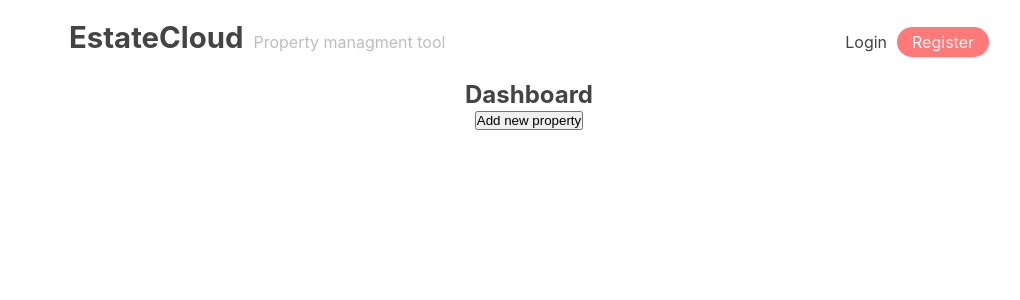
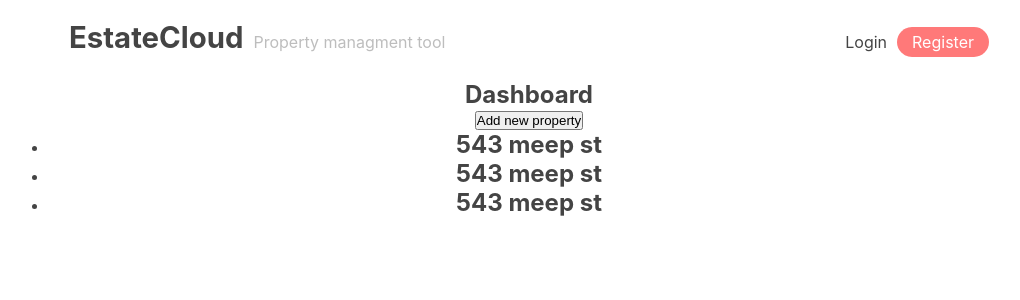
Before and after one commit to nataliesun/estatecloud-app, a React (Create React App) app: page /dashboard in a window 1280 px wide. Shown: the top 300 px of the page, without its empty margins (111-1131 px from the left). Built offline with nearby package versions, Linux system fonts and the light colour scheme.

Commit message:
static dashboard with property list items

```diff
--- a/src/components/NewPropertyForm/NewPropertyForm.js
+++ b/src/components/NewPropertyForm/NewPropertyForm.js
@@ -1,18 +1,42 @@
 import React, { Component } from 'react';
 import DateRangePicker from '@wojtekmaj/react-daterange-picker'
+import PropertyContext from '../../contexts/PropertyContext';
 
 import './NewPropertyForm.scss'
 
 class NewPropertyForm extends Component {
+  static contextType = PropertyContext
+
   state = {
     date: [new Date(), new Date()],
   }
 
   onDateChange = date => this.setState({ date })
 
+  handleSubmit = ev => {
+    ev.preventDefault()
+
+    const { address, city, state, status, rent_price, initial_price, mortgage_payment } = ev.target;
+
+    const newProperty = {
+      address: address.value,
+      city: city.value,
+      state: state.value,
+      status: status.value,
+      rent_price: rent_price.value,
+      initial_price: initial_price.value,
+      mortgage_payment: mortgage_payment.value
+    }
+
+    this.context.addProperty(newProperty)
+
+    this.props.history.push('/dashboard')
+
+  }
+
   render() {
     return (
-      <form className="NewPropertyForm">
+      <form className="NewPropertyForm" onSubmit={this.handleSubmit}>
         <div className="input-section">
           <label htmlFor="address">Address: </label>
           <input type="text" name="address" placeholder="321 Awesome Ave." required />
@@ -25,11 +49,26 @@ class NewPropertyForm extends Component {
 
         <div className="input-section">
           <label htmlFor="available">Available</label>
-          <input type="radio" name="available" />
+          <input
+            type="radio"
+            value="available"
+            id="available"
+            name="status"
+          />
           <label htmlFor="rented">Rented</label>
-          <input type="radio" name="rented" />
+          <input
+            type="radio"
+            value="rented"
+            id="rented"
+            name="status"
+          />
           <label htmlFor="occupied">Occupied</label>
-          <input type="radio" name="occupied" />
+          <input
+            type="radio"
+            value="occupied"
+            id="occupied"
+            name="status"
+          />
         </div>
 
         <div className="date-range">
@@ -41,15 +80,15 @@ class NewPropertyForm extends Component {
 
         <div className="input-section">
           <label htmlFor="rent-price">Rent price:</label>
-          <input type="number" name="rent-price" placeholder="2000" />
+          <input type="number" name="rent_price" placeholder="2000" />
 
 
-          <label htmlFor="intial-price">Inital price:</label>
-          <input type="number" name="intial-price" placeholder="1000000" />
+          <label htmlFor="intial-price">Initial price:</label>
+          <input type="number" name="initial_price" placeholder="1000000" />
 
 
           <label htmlFor="mortgage-payment">Mortgage payment: </label>
-          <input type="number" name="mortgage-payment" placeholder="1500" />
+          <input type="number" name="mortgage_payment" placeholder="1500" />
         </div>
 
         <div className="submit-buttons">
--- /dev/null
+++ b/src/components/PropertyList/PropertyList.js
@@ -0,0 +1,31 @@
+import React, { Component } from 'react';
+import PropertyListItem from '../../components/PropertyListItem/PropertyListItem'
+import PropertyContext from '../../contexts/PropertyContext';
+
+import properties from '../../components/dummyProperties'
+
+class PropertyList extends Component {
+  static contextType = PropertyContext
+
+  componentDidMount() {
+
+    this.context.setProperties(properties.properties)
+  }
+
+  renderProperties = () => {
+    const { properties } = this.context
+    return properties.map((property, index) => {
+      return <PropertyListItem key={index}{...property} />
+    })
+  }
+
+  render() {
+    return (
+      <ul className="PropertyList">
+        {this.context.properties.length && this.renderProperties()}
+      </ul>
+    );
+  }
+}
+
+export default PropertyList;
--- /dev/null
+++ b/src/components/PropertyListItem/PropertyListItem.js
@@ -0,0 +1,13 @@
+import React, { Component } from 'react';
+
+class PropertyListItem extends Component {
+  render() {
+    return (
+      <li>
+        <h2>{this.props.address}</h2>
+      </li>
+    );
+  }
+}
+
+export default PropertyListItem;
--- /dev/null
+++ b/src/components/dummyProperties.js
@@ -0,0 +1,33 @@
+export const properties = [
+  {
+    address: "543 meep st",
+    city: "torrance",
+    state: "ca",
+    status: "rented",
+    rent_price: "2000",
+    initial_price: "100000",
+    mortgage_payment: "100"
+  },
+  {
+    address: "543 meep st",
+    city: "torrance",
+    state: "ca",
+    status: "rented",
+    rent_price: "2000",
+    initial_price: "100000",
+    mortgage_payment: "100"
+  },
+  {
+    address: "543 meep st",
+    city: "torrance",
+    state: "ca",
+    status: "rented",
+    rent_price: "2000",
+    initial_price: "100000",
+    mortgage_payment: "100"
+  }
+]
+
+export default {
+  properties
+}
--- /dev/null
+++ b/src/contexts/PropertyContext.js
@@ -0,0 +1,63 @@
+import React, { Component } from 'react'
+
+
+const PropertyContext = React.createContext({
+  properties: [],
+  error: null,
+  setError: () => { },
+  clearError: () => { },
+  addProperty: () => { },
+  clearProperty: () => { },
+
+})
+
+export default PropertyContext
+
+export class PropertyProvider extends Component {
+  state = {
+    properties: [],
+    error: null,
+  };
+
+  setError = error => {
+    console.error(error)
+    this.setState({ error })
+  }
+
+  clearError = () => {
+    this.setState({ error: null })
+  }
+
+  clearProperties = () => {
+    this.setProperties([])
+  }
+
+  setProperties = properties => {
+    this.setState({ properties })
+  }
+
+  addProperty = property => {
+    this.setProperties([
+      ...this.state.properties,
+      property
+    ])
+  }
+
+  render() {
+    const value = {
+
+      properties: this.state.properties,
+      error: this.state.error,
+      setError: this.setError,
+      clearError: this.clearError,
+      setProperties: this.setProperties,
+      clearProperties: this.clearProperties,
+      addProperty: this.addProperty,
+    }
+    return (
+      <PropertyContext.Provider value={value}>
+        {this.props.children}
+      </PropertyContext.Provider>
+    )
+  }
+}
--- a/src/index.js
+++ b/src/index.js
@@ -4,11 +4,14 @@ import { BrowserRouter } from 'react-router-dom'
 import './index.css';
 import App from './components/App/App';
 import * as serviceWorker from './serviceWorker';
+import { PropertyProvider } from './contexts/PropertyContext';
 
 ReactDOM.render(
-  <BrowserRouter>
-    <App />
-  </BrowserRouter>
+  <PropertyProvider>
+    <BrowserRouter>
+      <App />
+    </BrowserRouter>
+  </PropertyProvider>
   , document.getElementById('root'));
 
 // If you want your app to work offline and load faster, you can change
--- a/src/routes/Dashboard/Dashboard.js
+++ b/src/routes/Dashboard/Dashboard.js
@@ -1,4 +1,5 @@
 import React, { Component } from 'react';
+import PropertyList from '../../components/PropertyList/PropertyList';
 
 class Dashboard extends Component {
   addProperty = () => {
@@ -10,6 +11,7 @@ class Dashboard extends Component {
       <div className="Dashbaord" style={{ "textAlign": "center" }}>
         <h2>Dashboard</h2>
         <button onClick={this.addProperty}>Add new property</button>
+        <PropertyList />
       </div>
     );
   }
```
